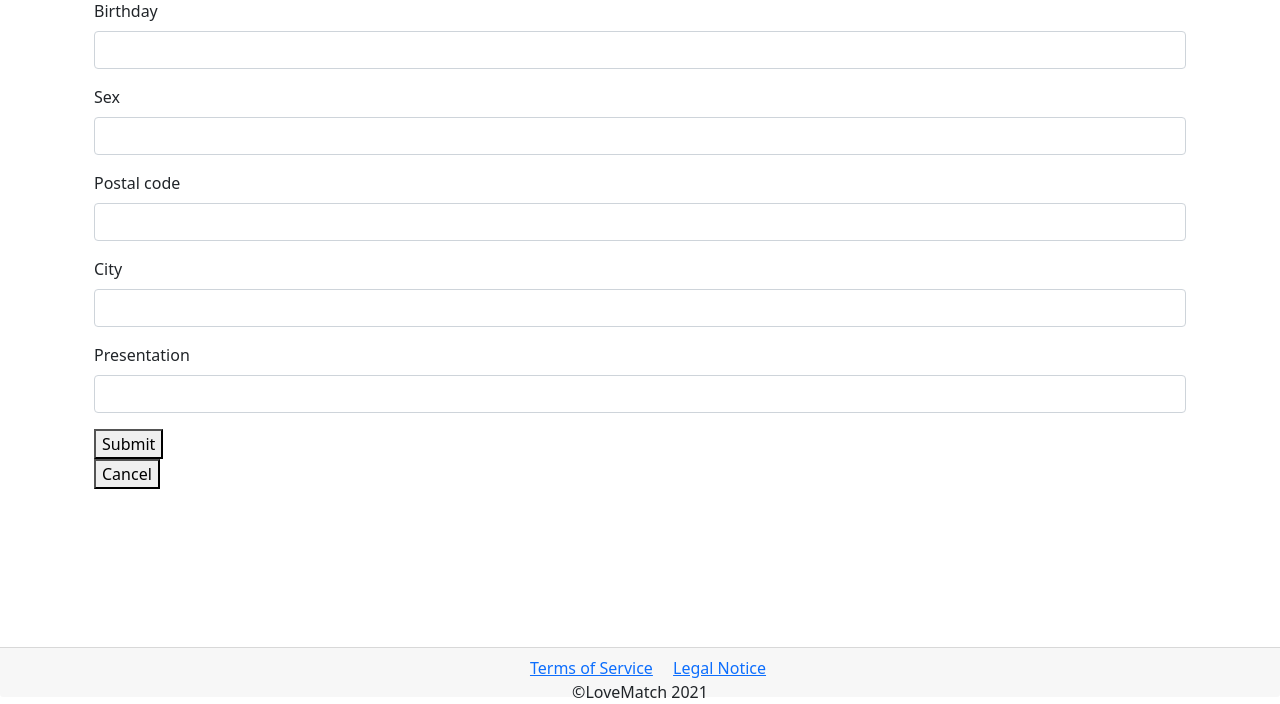
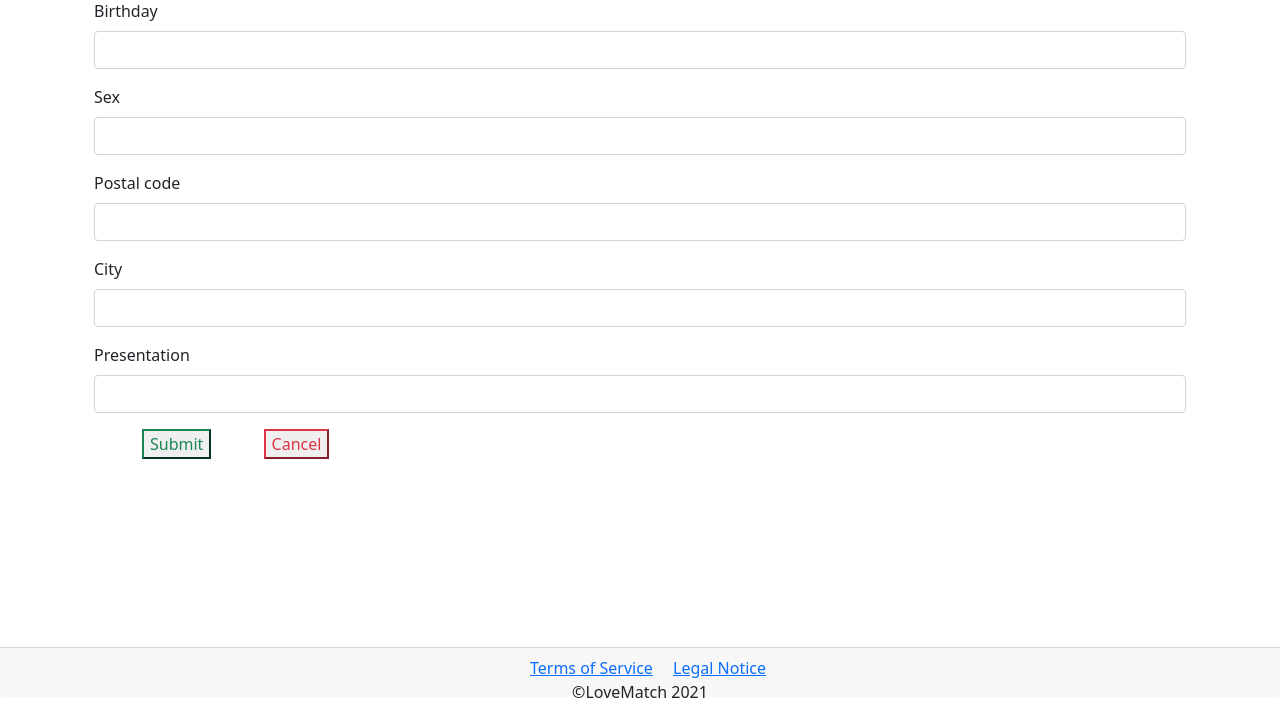
Before and after one commit to YANG-q330/lovematch, a Symfony app: template templates/profile/create.html.twig in a window 1280 px wide. Shown: the part 103-807 px from the top of the page. Run offline with Twig, Linux system fonts and the light colour scheme; the template is opened without the code that fills it, so the values that code supplies are empty; form fields are guessed from the names that the template uses; some libraries are stand-ins or nearby versions.

Commit message:
profile form

```diff
--- a/src/Form/ProfileType.php
+++ b/src/Form/ProfileType.php
@@ -13,7 +13,7 @@ class ProfileType extends AbstractType
     public function buildForm(FormBuilderInterface $builder, array $options)
     {
         $builder
-            ->add('birthday', DateType::HTML5_FORMAT)
+            ->add('birthday', DateType::class,['widget' => 'single_text'])
             ->add('sex')
             ->add('postal_code')
             ->add('city')
--- a/templates/profile/create.html.twig
+++ b/templates/profile/create.html.twig
@@ -12,12 +12,8 @@
         {{form_row(profileForm.city) }}
         {{form_row(profileForm.presentation) }}
         <div class="field is-grouped">
-            <div class="control">
-                <button class="button is-success">Submit</button>
-            </div>
-            <div class="control">
-                <button class="button is-link is-light">Cancel</button>
-            </div>
+            <button class="mx-5 button btn-outline-success">Submit</button>
+            <button class="button btn-outline-danger">Cancel</button>
         </div>
         {{form_end(profileForm) }}
     </div>
```
